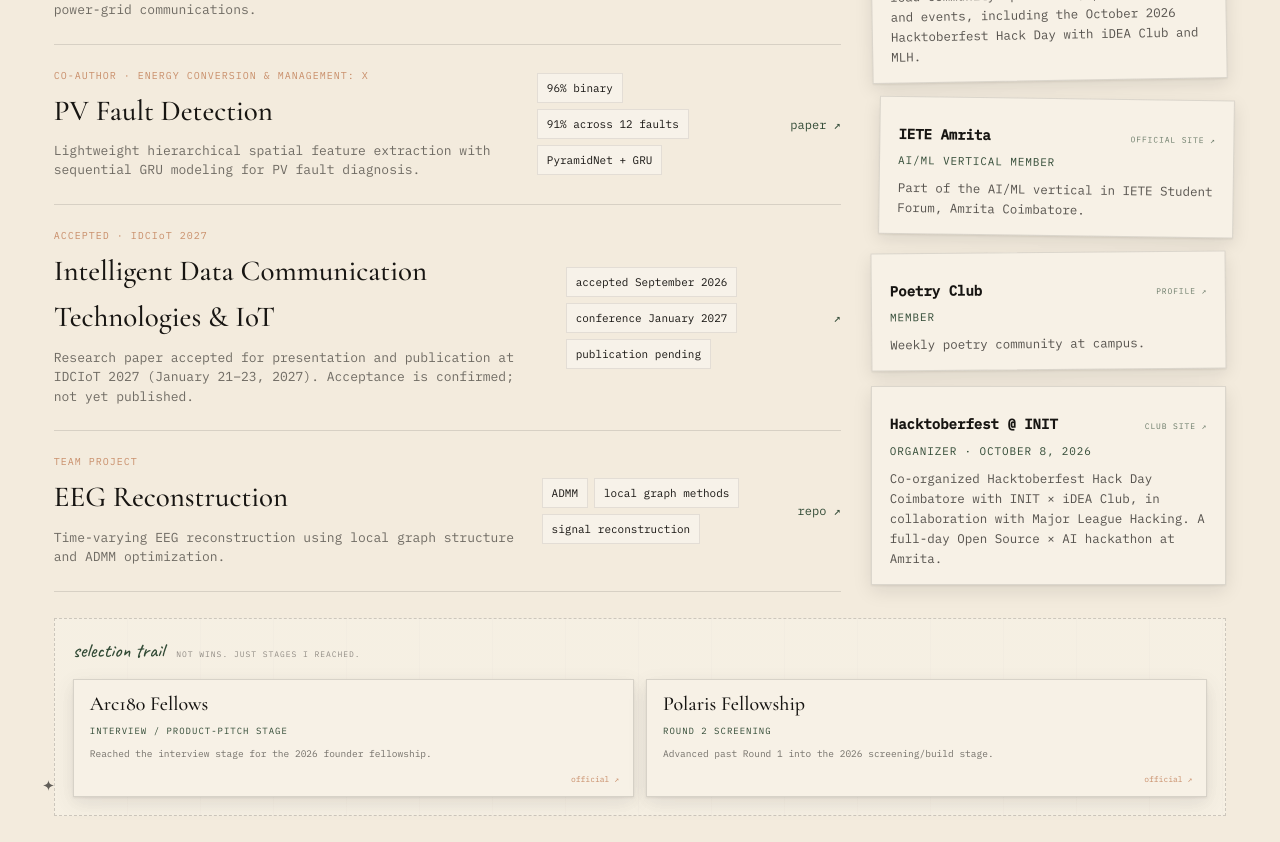
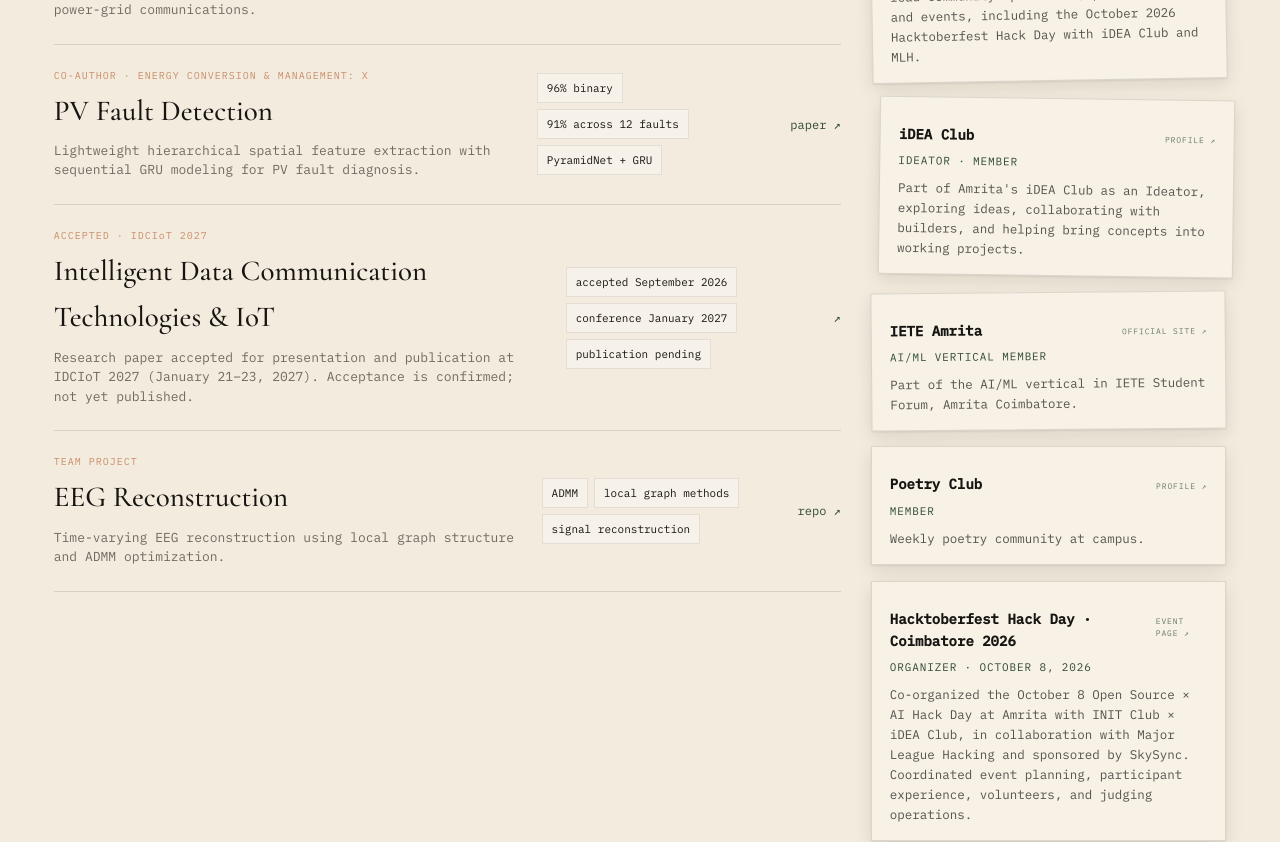
Before and after one commit to Mrudula-itsjuzme/portfolio-site, a React (Vite) app: page / in a window 1280 px wide. Shown: the part 6680-7522 px from the top of the page. Built offline with nearby package versions, Linux system fonts and the light colour scheme.

Commit message:
Add iDEA Club Ideator role and expand Hacktoberfest organizer entry

```diff
--- a/src/data/lab.js
+++ b/src/data/lab.js
@@ -333,6 +333,13 @@ export const community = [
     linkLabel: "official site",
   },
   {
+    name: "iDEA Club",
+    role: "Ideator · Member",
+    blurb: "Part of Amrita's iDEA Club as an Ideator, exploring ideas, collaborating with builders, and helping bring concepts into working projects.",
+    href: "https://www.linkedin.com/in/pedamallusaimrudula/",
+    linkLabel: "profile",
+  },
+  {
     name: "IETE Amrita",
     role: "AI/ML vertical member",
     blurb: "Part of the AI/ML vertical in IETE Student Forum, Amrita Coimbatore.",
@@ -347,11 +354,11 @@ export const community = [
     linkLabel: "profile",
   },
   {
-    name: "Hacktoberfest @ INIT",
+    name: "Hacktoberfest Hack Day · Coimbatore 2026",
     role: "Organizer · October 8, 2026",
-    blurb: "Co-organized Hacktoberfest Hack Day Coimbatore with INIT × iDEA Club, in collaboration with Major League Hacking. A full-day Open Source × AI hackathon at Amrita.",
-    href: "https://initclub.vercel.app/",
-    linkLabel: "club site",
+    blurb: "Co-organized the October 8 Open Source × AI Hack Day at Amrita with INIT Club × iDEA Club, in collaboration with Major League Hacking and sponsored by SkySync. Coordinated event planning, participant experience, volunteers, and judging operations.",
+    href: "https://events.mlh.com/events/15020-hacktoberfest-hack-day-coimbatore-x-init-club-idea-club",
+    linkLabel: "event page",
   },
 ];
 
```
